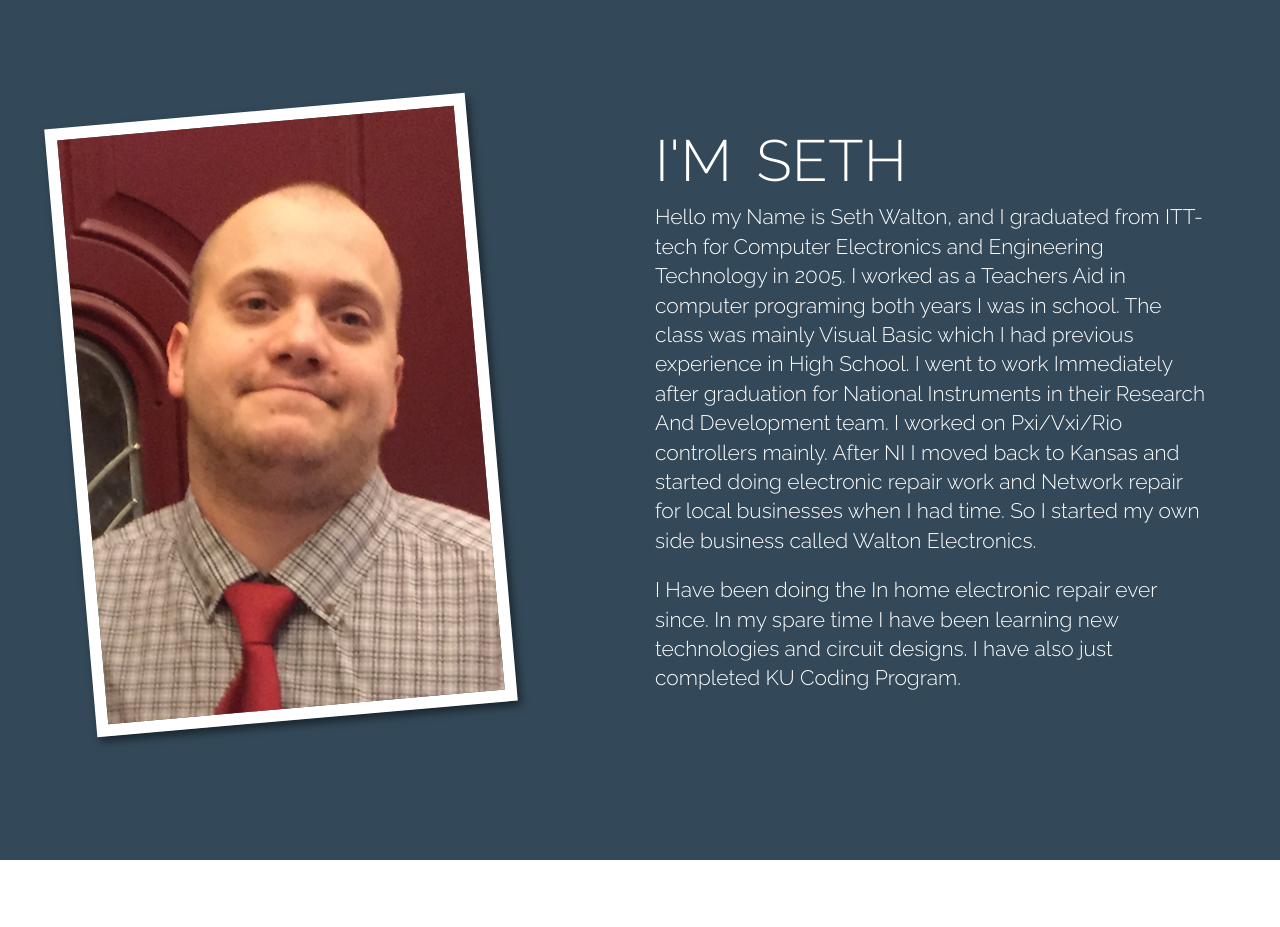
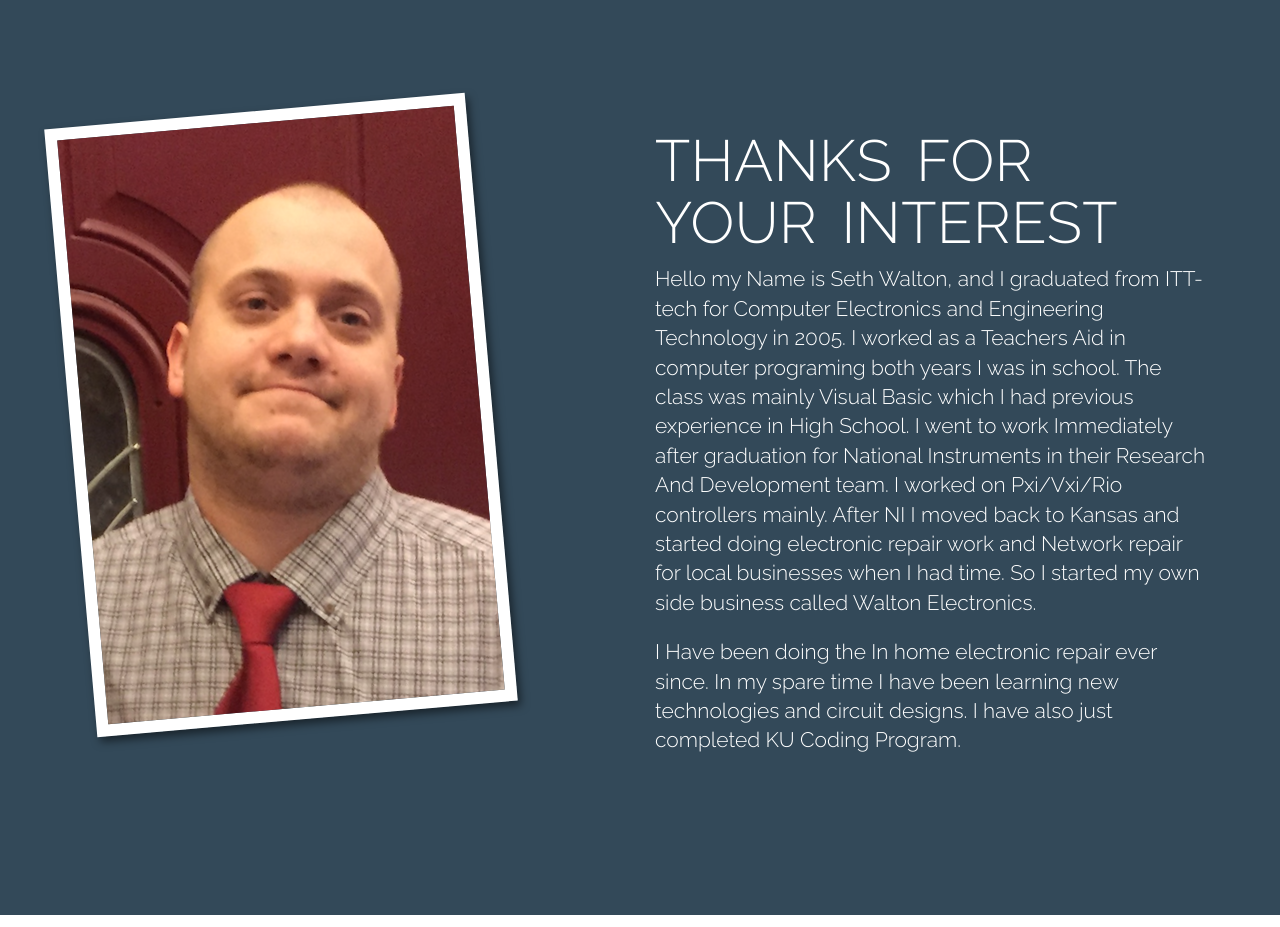
Before and after one commit to wmadhatterw/SethWaltonPortfolio, a plain HTML site: page index.html in a window 1280 px wide. Shown: the part 1640-2567 px from the top of the page. Drawn offline with nearby package versions, Linux system fonts and the light colour scheme; some packages are replaced by stand-ins of ours; a script that the page names is missing.

Commit message:
thanks instead of imseth

```diff
--- a/index.html
+++ b/index.html
@@ -178,7 +178,7 @@
 
 					<div class="col-sm-6 scrollimation fade-left d3">
 
-						<h1 class="big-text">I'm Seth<!--<br/>Seth Walton--></h1>
+						<h1 class="big-text">thanks for your interest<!--<br/>Seth Walton--></h1>
 
 						<p class= "lead">
 							Hello my Name is Seth Walton, and I graduated from ITT-tech for Computer Electronics and Engineering Technology in 2005.  I worked as a Teachers Aid in computer programing both years I was in school.  The class was mainly Visual Basic which I had previous experience in High School.  I went to work Immediately after graduation for National Instruments in their Research And Development team.  I worked on Pxi/Vxi/Rio controllers mainly.  After NI I moved back to Kansas and started doing electronic repair work and Network repair for local businesses when I had time.  So I started my own side business called Walton Electronics.
```
